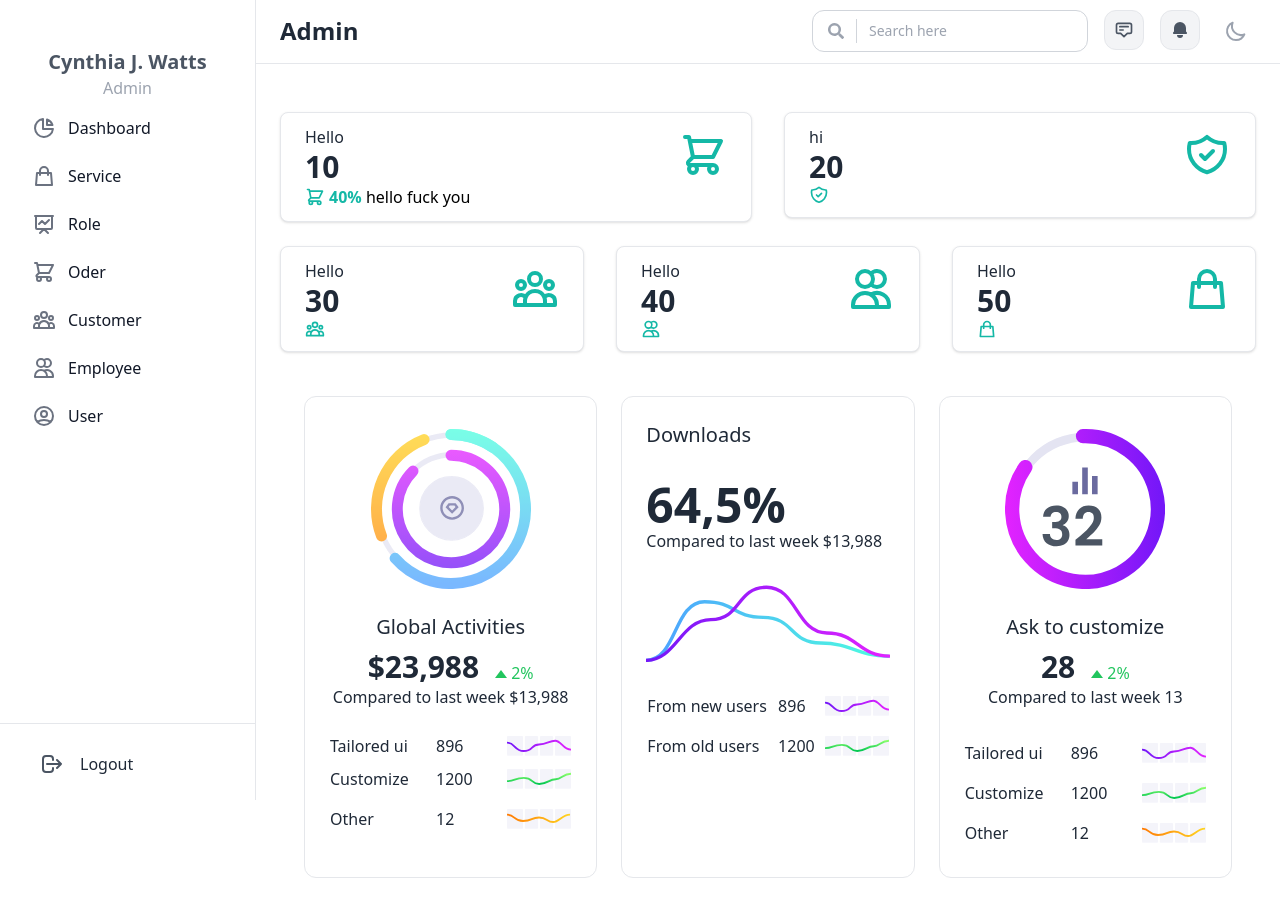
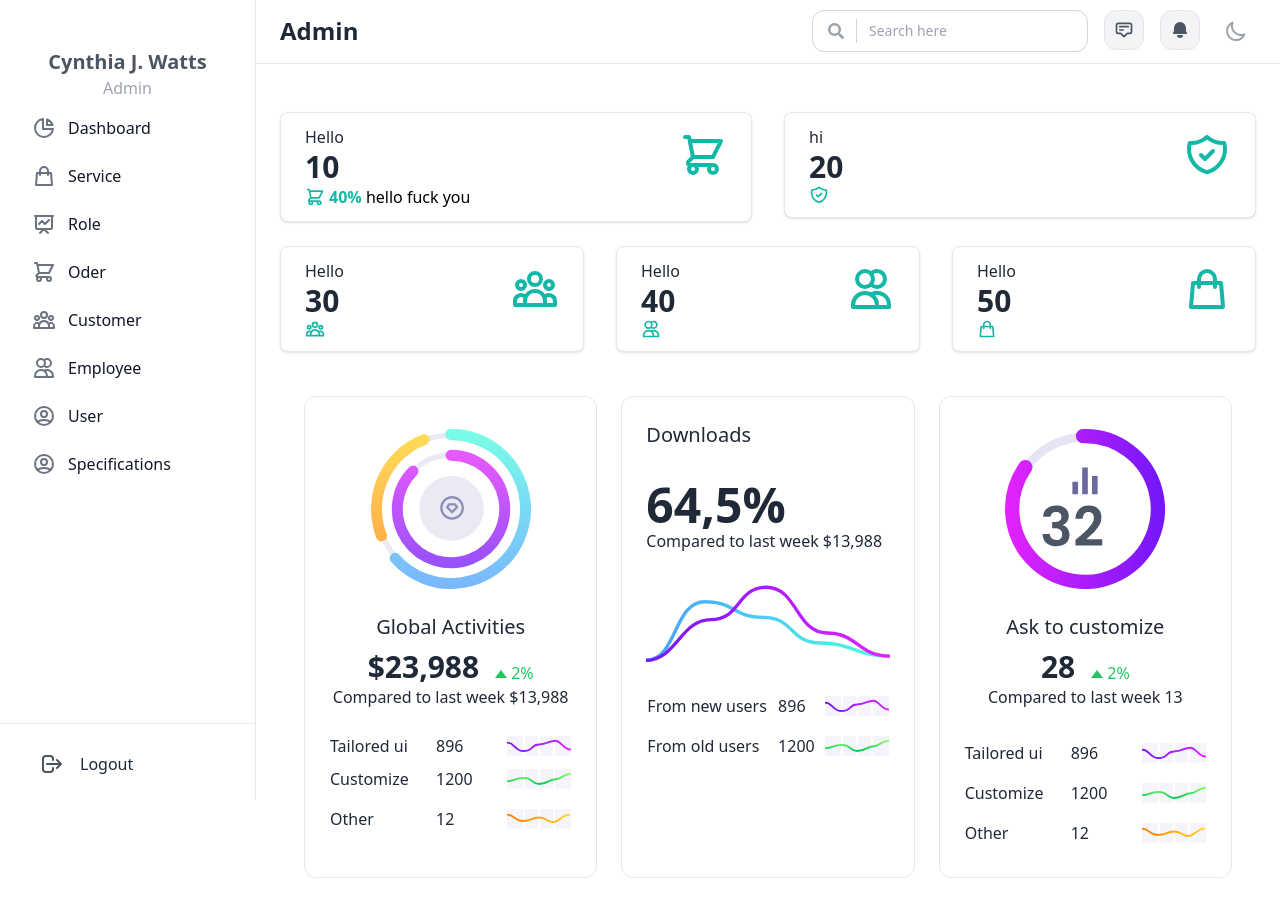
Before and after one commit to dducnv/Excell-On_FrontEnd, a Next.js app: page /admin/dashboard in a window 1280 px wide. Built offline with nearby package versions, Linux system fonts and the light colour scheme.

Commit message:
add-paypal-checkout

```diff
--- a/components/admin_layout/Slidebar.jsx
+++ b/components/admin_layout/Slidebar.jsx
@@ -83,12 +83,22 @@ export const Slidebar = () => {
                             </Link>
                         </li>
                         <li>
-                            <Link href={"/admin/user"}>
+                            <Link href={"/admin/users"}>
                                 <a
                                     className="flex items-center p-2 text-base font-normal text-gray-900 rounded-lg dark:text-white hover:bg-gray-100 dark:hover:bg-gray-700">
                                     <UserCircleIcon
                                         className='w-6 h-6 text-gray-500 transition duration-75 dark:text-gray-400 group-hover:text-gray-900 dark:group-hover:text-white'/>
                                     <span className="ml-3">User</span>
+                                </a>
+                            </Link>
+                        </li>
+                        <li>
+                            <Link href={"/admin/specification"}>
+                                <a
+                                    className="flex items-center p-2 text-base font-normal text-gray-900 rounded-lg dark:text-white hover:bg-gray-100 dark:hover:bg-gray-700">
+                                    <UserCircleIcon
+                                        className='w-6 h-6 text-gray-500 transition duration-75 dark:text-gray-400 group-hover:text-gray-900 dark:group-hover:text-white'/>
+                                    <span className="ml-3">Specifications</span>
                                 </a>
                             </Link>
                         </li>
--- a/pages/admin/employee.jsx
+++ b/pages/admin/employee.jsx
@@ -2,6 +2,7 @@ import React, { useState, useEffect } from 'react'
 import toast, { Toaster } from 'react-hot-toast';
 import Layout from '../../components/admin_layout/Layout';
 import userApi from '../../api/userApi';
+import _ from 'lodash';
 
 const Employee = () => {
     const [Avatar, setAvatar] = useState('')
@@ -163,7 +164,7 @@ const Employee = () => {
                                     </tr>
                                 </thead>
                                 <tbody>
-                                    {Employees.map((employee,index) => (
+                                {_.map(Employees,(employee, index)=> (
                                         <tr
                                         key={index}
                                             className="bg-white border-b dark:bg-gray-800 dark:border-gray-700 hover:bg-gray-50 dark:hover:bg-gray-600">
--- a/pages/admin/specification.jsx
+++ b/pages/admin/specification.jsx
@@ -2,6 +2,7 @@ import React, { useEffect, useState } from 'react'
 import toast, { Toaster } from 'react-hot-toast';
 import specificationsApi from '../../api/specificationsApi'
 import Layout from '../../components/admin_layout/Layout';
+import _ from 'lodash';
 
 const Specification = () => {
     const [Specifications, setSpecifications] = useState([])
@@ -101,7 +102,7 @@ const Specification = () => {
                                     </tr>
                                 </thead>
                                 <tbody>
-                                    {Specifications.map((specification,index) => (
+                                {_.map(Specifications,(specification, index)=> (
                                         <tr
                                         key={index}
                                             className="bg-white border-b dark:bg-gray-800 dark:border-gray-700 hover:bg-gray-50 dark:hover:bg-gray-600">
--- a/pages/admin/users.jsx
+++ b/pages/admin/users.jsx
@@ -2,6 +2,7 @@ import React, { useEffect, useState } from 'react'
 import axios from 'axios'
 import userApi from '../../api/userApi';
 import Layout from '../../components/admin_layout/Layout';
+import _ from 'lodash';
 
 export const Users = () => {
     const [Users, setUser] = useState([])
@@ -82,7 +83,7 @@ export const Users = () => {
                             </tr>
                         </thead>
                         <tbody>
-                            {Users.map((user, index) => (
+                        {_.map(Users,(user, index)=> (
                                 <tr key={index} className="bg-white dark:bg-gray-800 hover:bg-gray-50 dark:hover:bg-gray-600">
                                     <td className="w-4 p-4">
                                         <div className="flex items-center">
--- a/pages/checkout.jsx
+++ b/pages/checkout.jsx
@@ -1,6 +1,6 @@
 import React, { useState } from "react";
 import Layout from '../components/user_layout/Layout'
-import { PayPalScriptProvider, PayPalButtons } from "@paypal/react-paypal-js";
+import {PayPalScriptProvider,PayPalButtons } from "@paypal/react-paypal-js"
 
 const initialOptions = {
     "client-id": "AfGLbRweGTWUtjBVKy2qicCK94pTS5wyYVPLhHUVFp5n9siQ9MToXnxGxR2BlmCIc98g5x4E6BbWAVDJ",
```
